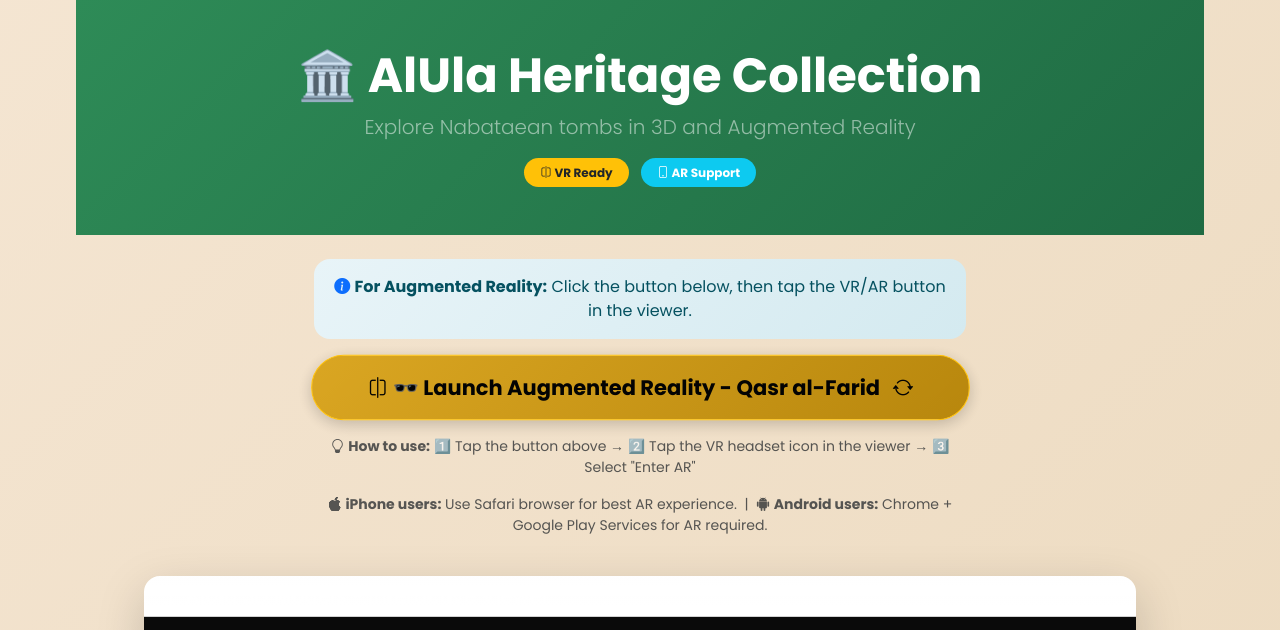
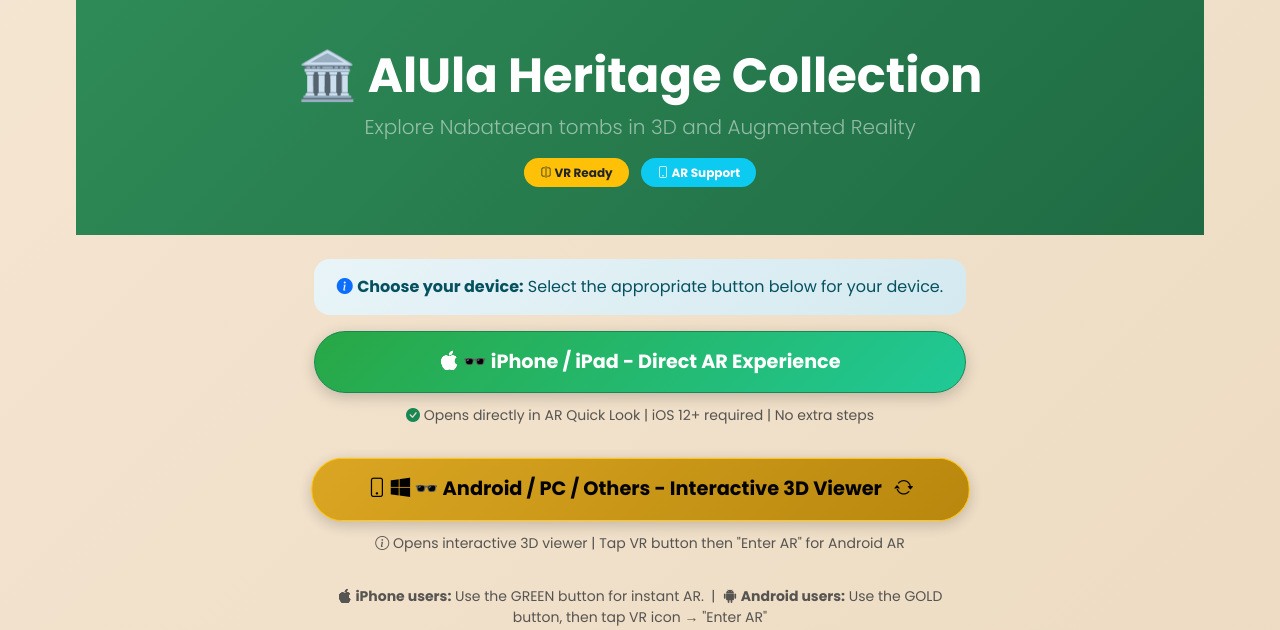
Before and after one commit to birowaad/mawari, a Flask app: page /ar-collection in a window 1280 px wide. Shown: the part 186-816 px from the top of the page. Run offline with Flask 3, Linux system fonts and the light colour scheme; some libraries are stand-ins or nearby versions; grey boxes are pictures that could not be loaded.

Commit message:
Update ar_collection.html

```diff
--- a/Mawarii/app/templates/ar_collection.html
+++ b/Mawarii/app/templates/ar_collection.html
@@ -21,7 +21,7 @@
     </div>
 
     <!-- =========================================================== -->
-    <!-- MANUAL AR BUTTON - MOST EFFECTIVE FOR iOS & Android -->
+    <!-- SEPARATE AR BUTTONS: LOCAL USDZ for iOS / SKETCHFAB for Others -->
     <!-- =========================================================== -->
     <div class="container my-4">
         <div class="row justify-content-center">
@@ -31,54 +31,76 @@
                 <div class="alert alert-info text-center rounded-4 mb-3" style="background: linear-gradient(135deg, #e8f4f8, #d4eaf0); border: none;">
                     <i class="bi bi-info-circle-fill text-primary"></i>
                     {% if current_lang == 'en' %}
-                    <strong>For Augmented Reality:</strong> Click the button below, then tap the VR/AR button in the viewer.
+                    <strong>Choose your device:</strong> Select the appropriate button below for your device.
                     {% else %}
-                    <strong>للحصول على تجربة الواقع المعزز:</strong> اضغط الزر أدناه، ثم اضغط زر VR/AR في العارض.
+                    <strong>اختر جهازك:</strong> اختر الزر المناسب لجهازك أدناه.
                     {% endif %}
                 </div>
 
-                <!-- Main AR Button (JavaScript powered) -->
+                <!-- Button 1: iOS Only - Local USDZ File (Direct AR Quick Look) -->
+                <div class="d-grid gap-2 mb-3">
+                    <a href="{{ url_for('static', filename='models/qasr_al_farid.usdz') }}"
+                       rel="ar"
+                       class="btn btn-success btn-lg rounded-pill py-3"
+                       style="background: linear-gradient(135deg, #28a745, #20c997); font-size: 1.2rem; font-weight: bold; box-shadow: 0 4px 15px rgba(0,0,0,0.2);">
+                        <i class="bi bi-apple"></i> 🕶️
+                        {% if current_lang == 'en' %}iPhone / iPad - Direct AR Experience{% else %}iPhone / iPad - تجربة واقع معزز مباشرة{% endif %}
+                    </a>
+                    <p class="small text-muted text-center mt-1">
+                        <i class="bi bi-check-circle-fill text-success"></i>
+                        {% if current_lang == 'en' %}
+                        Opens directly in AR Quick Look | iOS 12+ required | No extra steps
+                        {% else %}
+                        يفتح مباشرة في AR Quick Look | يتطلب iOS 12+ | بدون خطوات إضافية
+                        {% endif %}
+                    </p>
+                </div>
+
+                <!-- Button 2: Android / Desktop / Others - Sketchfab Viewer -->
                 <div class="d-grid gap-2">
                     <button id="arLaunchButton" class="btn btn-warning btn-lg rounded-pill py-3"
-                            style="background: linear-gradient(135deg, #DAA520, #B8860B); font-size: 1.3rem; font-weight: bold; box-shadow: 0 4px 15px rgba(0,0,0,0.2);">
-                        <i class="bi bi-vr"></i> 🕶️
-                        {% if current_lang == 'en' %}Launch Augmented Reality - Qasr al-Farid{% else %}تشغيل الواقع المعزز - قصر الفريد{% endif %}
+                            style="background: linear-gradient(135deg, #DAA520, #B8860B); font-size: 1.2rem; font-weight: bold; box-shadow: 0 4px 15px rgba(0,0,0,0.2);">
+                        <i class="bi bi-phone"></i> <i class="bi bi-windows"></i> 🕶️
+                        {% if current_lang == 'en' %}Android / PC / Others - Interactive 3D Viewer{% else %}Android / PC / أخرى - عارض ثلاثي الأبعاد تفاعلي{% endif %}
                         <i class="bi bi-arrow-repeat ms-2"></i>
                     </button>
+                    <p class="small text-muted text-center mt-1">
+                        <i class="bi bi-info-circle"></i>
+                        {% if current_lang == 'en' %}
+                        Opens interactive 3D viewer | Tap VR button then "Enter AR" for Android AR
+                        {% else %}
+                        يفتح عارض ثلاثي الأبعاد تفاعلي | اضغط زر VR ثم "Enter AR" لتجربة AR على Android
+                        {% endif %}
+                    </p>
                 </div>
 
                 <!-- Instructions -->
                 <div class="text-center mt-3">
                     <p class="small text-muted">
-                        <i class="bi bi-lightbulb"></i>
-                        {% if current_lang == 'en' %}
-                        <strong>How to use:</strong> 1️⃣ Tap the button above → 2️⃣ Tap the VR headset icon in the viewer → 3️⃣ Select "Enter AR"
-                        {% else %}
-                        <strong>كيفية الاستخدام:</strong> 1️⃣ اضغط الزر أعلاه → 2️⃣ اضغط أيقونة سماعة VR في العارض → 3️⃣ اختر "Enter AR"
-                        {% endif %}
-                    </p>
-                    <p class="small text-muted">
                         <i class="bi bi-apple"></i>
                         {% if current_lang == 'en' %}
-                        <strong>iPhone users:</strong> Use Safari browser for best AR experience.
+                        <strong>iPhone users:</strong> Use the GREEN button for instant AR.
                         {% else %}
-                        <strong>مستخدمو iPhone:</strong> استخدم متصفح Safari للحصول على أفضل تجربة واقع معزز.
+                        <strong>مستخدمو iPhone:</strong> استخدم الزر الأخضر للواقع المعزز الفوري.
                         {% endif %}
                         &nbsp;|&nbsp;
                         <i class="bi bi-android2"></i>
                         {% if current_lang == 'en' %}
-                        <strong>Android users:</strong> Chrome + Google Play Services for AR required.
+                        <strong>Android users:</strong> Use the GOLD button, then tap VR icon → "Enter AR"
                         {% else %}
-                        <strong>مستخدمو Android:</strong> مطلوب Chrome + خدمات AR من Google Play.
+                        <strong>مستخدمو Android:</strong> استخدم الزر الذهبي، ثم اضغط أيقونة VR → "Enter AR"
                         {% endif %}
                     </p>
                 </div>
+
+                <!-- Huawei/Honor Warning Container -->
+                <div id="huawei-ar-warning" class="mt-3"></div>
             </div>
         </div>
     </div>
 
     <!-- =========================================================== -->
-    <!-- 3D Model Viewer (Interactive) -->
+    <!-- 3D Model Viewer (Interactive) - For Android/Desktop -->
     <!-- =========================================================== -->
     <div class="container my-4">
         <div class="card shadow-lg border-0 rounded-4 overflow-hidden">
@@ -91,10 +113,10 @@
             <div class="card-body p-0">
                 <div id="modelViewerContainer" style="position: relative; width: 100%; height: 65vh; min-height: 500px; background: #0a0a0a;">
 
-                    <!-- Sketchfab Playlist Embed -->
+                    <!-- Sketchfab Playlist Embed (for Android/Desktop/VR) -->
                     <iframe
                         id="sketchfabIframe"
-                        src="https://mawari-1hif.onrender.com/static/models/qasr_al_farid.usdz"
+                        src="https://sketchfab.com/playlists/embed?collection=80ef67b9a7314be0baf0335152d5a25a&autostart=1&ui_controls=1&ui_infos=1&ui_stop=1&ui_watermark=0&ui_related=0&ui_inspector=0&ui_settings=0&ui_annotations=1&ui_vr=1"
                         title="AlUla Heritage Collection - 3D Models"
                         frameborder="0"
                         allowfullscreen
@@ -119,9 +141,9 @@
             <p class="small text-muted">
                 <i class="bi bi-hand-index-thumb"></i>
                 {% if current_lang == 'en' %}
-                Drag to rotate | Pinch to zoom | Click the VR button (headset icon) for immersive experience
+                Drag to rotate | Pinch to zoom | Click the VR button (headset icon) then "Enter AR" for Android AR experience
                 {% else %}
-                اسحب لتدوير | اقرص للتكبير | اضغط زر VR (أيقونة السماعة) للتجربة الغامرة
+                اسحب لتدوير | اقرص للتكبير | اضغط زر VR (أيقونة السماعة) ثم "Enter AR" لتجربة AR على Android
                 {% endif %}
             </p>
         </div>
@@ -172,7 +194,7 @@
     </div>
 
     <!-- =========================================================== -->
-    <!-- QR CODE SECTION -->
+    <!-- QR CODE SECTION (UPDATED with short URL) -->
     <!-- =========================================================== -->
     <div class="container my-4">
         <div class="row justify-content-center">
@@ -184,10 +206,10 @@
                             {% if current_lang == 'en' %}Scan to View on Mobile{% else %}امسح QR للعرض على الجوال{% endif %}
                         </h5>
                         <div class="d-flex justify-content-center">
-                            <img id="qrCode" src="https://api.qrserver.com/v1/create-qr-code/?size=150x150&data={{ request.url }}" alt="QR Code" style="width: 120px; height: 120px;">
+                            <img id="qrCode" src="https://chart.googleapis.com/chart?chs=180x180&cht=qr&chl=https://mawari-1hif.onrender.com/ar-collection&choe=UTF-8" alt="QR Code" style="width: 140px; height: 140px;">
                         </div>
                         <p class="small text-muted mt-3 mb-0">
-                            📱 {% if current_lang == 'en' %}Open this page on your mobile device for AR experience{% else %}افتح هذه الصفحة على جهازك الجوال لتجربة الواقع المعزز{% endif %}
+                            📱 {% if current_lang == 'en' %}Scan with your phone camera to open this page{% else %}امسح الرمز بكاميرا هاتفك لفتح هذه الصفحة{% endif %}
                         </p>
                     </div>
                 </div>
@@ -197,7 +219,7 @@
 </div>
 
 <!-- =========================================================== -->
-<!-- JAVASCRIPT - MANUAL AR BUTTON (Most Effective) -->
+<!-- JAVASCRIPT - MANUAL AR BUTTON (Sketchfab Modal) -->
 <!-- =========================================================== -->
 <style>
     /* Custom AR Button Animation */
@@ -261,15 +283,13 @@
 </style>
 
 <script>
-    // AR Model URLs
-    const AR_MODEL_URL = "https://sketchfab.com/models/9b18367aac28420bbc066d65e73b9acd/embed?autostart=1&ui_ar=1&ui_vr=1&ui_controls=1&ui_infos=1";
-    const PLAYLIST_URL = "https://sketchfab.com/playlists/embed?collection=80ef67b9a7314be0baf0335152d5a25a&autostart=1&ui_controls=1&ui_infos=1&ui_stop=1&ui_watermark=0&ui_related=0";
+    // Sketchfab Playlist URL for Modal
+    const PLAYLIST_URL = "https://sketchfab.com/playlists/embed?collection=80ef67b9a7314be0baf0335152d5a25a&autostart=1&ui_controls=1&ui_infos=1&ui_stop=1&ui_watermark=0&ui_related=0&ui_inspector=0&ui_settings=0&ui_annotations=1&ui_vr=1";
 
     let arModal = null;
 
     // Create AR Modal for better UX
     function createARModal() {
-        // Check if modal already exists
         if (document.getElementById('arModal')) return;
 
         const modal = document.createElement('div');
@@ -290,12 +310,10 @@
         createARModal();
         const iframe = document.getElementById('arIframe');
         if (iframe) {
-            iframe.src = AR_MODEL_URL;
+            iframe.src = PLAYLIST_URL;
         }
         arModal.classList.add('active');
-
-        // Log AR launch
-        console.log('🎯 AR Modal launched - Qasr al-Farid');
+        console.log('🎯 AR Modal launched - AlUla Collection');
     }
 
     // Close AR Modal
@@ -307,44 +325,6 @@
         }
     }
 
-    // Open AR in new window (fallback)
-    function openARInNewWindow() {
-        window.open(AR_MODEL_URL, '_blank', 'width=1024,height=768');
-        console.log('🎯 AR launched in new window');
-    }
-
-    // Detect mobile device
-    function isMobile() {
-        return /Android|webOS|iPhone|iPad|iPod|BlackBerry|IEMobile|Opera Mini/i.test(navigator.userAgent);
-    }
-
-    // Main AR Launch Function
-    function launchAR() {
-        const statusDiv = document.getElementById('arStatus');
-
-        if (isMobile()) {
-            // On mobile - open modal for better UX
-            openARModal();
-            if (statusDiv) {
-                statusDiv.innerHTML = '<i class="bi bi-check-circle"></i> AR mode activated! Tap the VR headset icon in the viewer.';
-                setTimeout(() => {
-                    if (statusDiv) statusDiv.innerHTML = '';
-                }, 5000);
-            }
-        } else {
-            // On desktop - open new window
-            openARInNewWindow();
-        }
-    }
-
-    // Update QR Code with current URL
-    function updateQRCode() {
-        const qrImg = document.getElementById('qrCode');
-        if (qrImg) {
-            qrImg.src = "https://api.qrserver.com/v1/create-qr-code/?size=150x150&data=" + encodeURIComponent(window.location.href);
-        }
-    }
-
     // Close modal with Escape key
     document.addEventListener('keydown', function(event) {
         if (event.key === 'Escape' && arModal && arModal.classList.contains('active')) {
@@ -352,49 +332,46 @@
         }
     });
 
-    // Initialize on page load
-    document.addEventListener('DOMContentLoaded', function() {
-        // Update QR Code
-        updateQRCode();
+    // ============================================================
+    // كشف وتوجيه مستخدمي أجهزة Huawei / Honor
+    // ============================================================
+    function detectHuaweiARSupport() {
+        const userAgent = navigator.userAgent;
+        const isHuawei = /huawei/i.test(userAgent);
+        const isHonor = /honor/i.test(userAgent);
 
-        // Attach AR button event
-        const arButton = document.getElementById('arLaunchButton');
-        if (arButton) {
-            arButton.addEventListener('click', launchAR);
-        }
-
-        // Log successful load
-        console.log('🎉 AlUla Heritage Collection loaded with Manual AR Button');
-        console.log('📱 Mobile device detected:', isMobile());
-        console.log('🎯 AR Model ID: 9b18367aac28420bbc066d65e73b9acd');
-
-        // Optional: Track AR launch analytics
-        if (typeof gtag !== 'undefined') {
-            gtag('event', 'ar_button_click', {
-                'event_category': 'AR',
-                'event_label': 'Qasr al-Farid'
-            });
-        }
-    });
-</script>
-
-<!-- Additional Mobile Detection for iOS -->
-<script>
-    // Detect iOS Safari for better instructions
-    const isIOS = /iPad|iPhone|iPod/.test(navigator.userAgent) && !window.MSStream;
-    const isSafari = /^((?!chrome|android).)*safari/i.test(navigator.userAgent);
-
-    if (isIOS && isSafari) {
-        console.log('📱 iOS Safari detected - AR ready');
-        // Add iOS specific instruction
-        const arButton = document.getElementById('arLaunchButton');
-        if (arButton) {
-            arButton.setAttribute('title', 'Tap then tap VR headset icon in viewer');
+        if (isHuawei || isHonor) {
+            const message = `
+                <div class="alert alert-warning text-center" style="border-right: 4px solid #ffc107; background: #fff8e7;">
+                    <i class="bi bi-exclamation-triangle-fill" style="color: #ffc107;"></i>
+                    <strong>📱 لأجهزة Huawei/Honor:</strong><br>
+                    لتجربة الواقع المعزز، تأكد من تثبيت <strong>HUAWEI AR Engine</strong> من متجر AppGallery.
+                    <hr>
+                    <a href="https://consumer.huawei.com/en/support/ar-engine/" target="_blank" class="btn btn-sm btn-warning mt-1">
+                        <i class="bi bi-box-arrow-up-right"></i> معلومات عن AR Engine
+                    </a>
+                </div>
+            `;
+            const container = document.getElementById('huawei-ar-warning');
+            if (container) container.innerHTML = message;
         }
     }
 
-    if (isMobile() && !isIOS) {
-        console.log('📱 Android device detected - AR ready with Chrome');
-    }
+    // Initialize on page load
+    document.addEventListener('DOMContentLoaded', function() {
+        // Attach Sketchfab AR button event
+        const arButton = document.getElementById('arLaunchButton');
+        if (arButton) {
+            arButton.addEventListener('click', openARModal);
+        }
+
+        // Detect Huawei/Honor devices
+        detectHuaweiARSupport();
+
+        // Log successful load
+        console.log('🎉 AlUla Heritage Collection loaded');
+        console.log('📱 iOS users: Use GREEN button for direct AR');
+        console.log('🤖 Android users: Use GOLD button, then VR icon → Enter AR');
+    });
 </script>
 {% endblock %}
```
